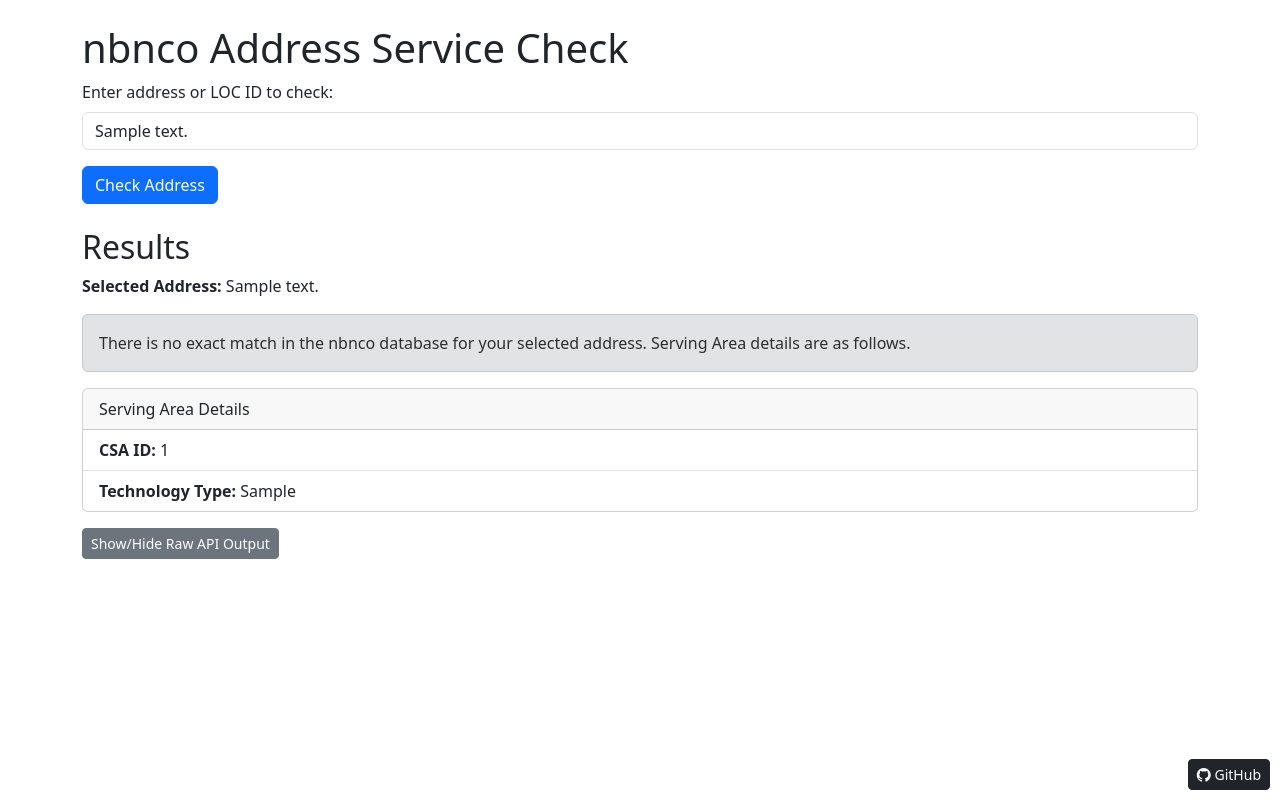
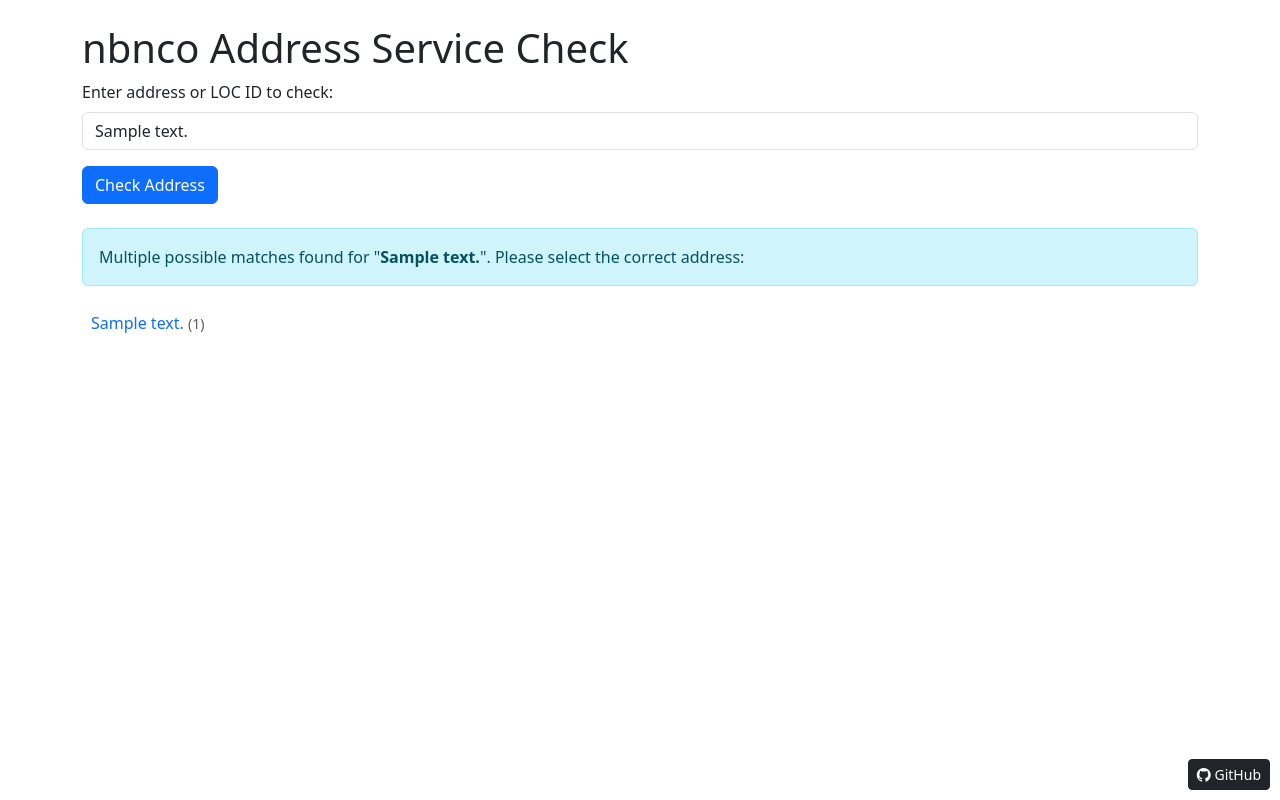
Before and after one commit to MattKobayashi/nbnchecker, a FastAPI app: template templates/index.html in a window 1280 px wide. Run offline with FastAPI, Linux system fonts and the light colour scheme; the template is opened without the code that fills it: most values are stand-ins (such as "Sample title", 1, 10 or a date in 2020).

Commit message:
feat: Handle multiple address suggestions from autocomplete

```diff
--- a/main.py
+++ b/main.py
@@ -3,6 +3,7 @@ import uvicorn
 import json
 from requests import get
 from fastapi import FastAPI, Request, Form
+from typing import Optional
 from fastapi.responses import HTMLResponse
 from fastapi.templating import Jinja2Templates
 #from fastapi.staticfiles import StaticFiles
@@ -18,9 +19,10 @@ async def read_root(request: Request):
     return templates.TemplateResponse("index.html", {"request": request})
 
 @app.post("/", response_class=HTMLResponse)
-async def check_address(request: Request, address: str = Form(...)):
+async def check_address(request: Request, address: str = Form(...), loc_id_selected: Optional[str] = Form(None)):
     """Handles form submission, calls NBN APIs directly, and renders results."""
     context = {"request": request, "address_input": address}
+    suggestions_list = None
     error_message = None
     results_data = None
     address_raw_json = None
@@ -33,32 +35,57 @@ async def check_address(request: Request, address: str = Form(...)):
     search_input = address.strip()
 
     try:
-        # Check if the input looks like a LOC ID
-        if search_input.upper().startswith("LOC"):
-            print(f"Detected LOC ID search: {search_input}")
-            loc_id = search_input.upper()
-            is_loc_id_search = True
-            selected_address = f"Direct Lookup for {loc_id}"
+        if loc_id_selected:
+            print(f"LOC ID selected by user: {loc_id_selected}")
+            loc_id = loc_id_selected.strip().upper()
+            # Ensure it still looks like a LOC ID before proceeding
+            if loc_id.startswith("LOC"):
+                is_loc_id_search = True # Treat it like a direct LOC ID search now
+                # Use the original address input for display consistency if needed,
+                # but the primary identifier is loc_id
+                selected_address = f"Selected: {loc_id}" # Placeholder, might get updated from details
+            else:
+                # Invalid LOC ID selected somehow? Error out.
+                error_message = f"Invalid LOC ID format selected: {loc_id_selected}"
+                loc_id = None # Prevent details lookup
         else:
-            # Step 1: Query the address using autocomplete
-            print(f"Performing address search for: {search_input}")
-            address_api_url = f"https://places.nbnco.net.au/places/v1/autocomplete?query={search_input}"
-            address_response = get(address_api_url, headers={"Referer": "https://www.nbnco.com.au"})
-            address_response.raise_for_status()
-            address_raw_json = address_response.json()
+            # No specific LOC ID selected, proceed with input check (address or direct LOC ID)
+            # Check if the input looks like a LOC ID
+            if search_input.upper().startswith("LOC"):
+                print(f"Detected LOC ID search: {search_input}")
+                loc_id = search_input.upper()
+                is_loc_id_search = True
+                selected_address = f"Direct Lookup for {loc_id}"
+            else:
+                # Input is an address, perform autocomplete lookup
+                print(f"Performing address search for: {search_input}")
+                address_api_url = f"https://places.nbnco.net.au/places/v1/autocomplete?query={search_input}"
+                address_response = get(address_api_url, headers={"Referer": "https://www.nbnco.com.au"})
+                address_response.raise_for_status()
+                address_raw_json = address_response.json()
 
-            valid_address_result = False
-            if "suggestions" in address_raw_json and len(address_raw_json["suggestions"]) > 0:
-                first_suggestion = address_raw_json["suggestions"][0]
-                if first_suggestion.get("id", "").startswith("LOC"):
+                # Filter suggestions to only include valid ones (starting with LOC)
+                valid_suggestions = [
+                    s for s in address_raw_json.get("suggestions", [])
+                    if s.get("id", "").startswith("LOC")
+                ]
+
+                if len(valid_suggestions) == 0:
+                    error_message = "There are no valid matches for this address. Please check your input and try again."
+                    loc_id = None
+                elif len(valid_suggestions) == 1:
+                    # Only one valid suggestion, proceed as before
+                    first_suggestion = valid_suggestions[0]
                     loc_id = first_suggestion["id"]
                     selected_address = first_suggestion.get("formattedAddress")
-                    valid_address_result = True
-
-            if not valid_address_result:
-                error_message = "There are no valid matches for this address. Please check your input and try again."
-                loc_id = None
-        if loc_id:
+                    print(f"Single valid suggestion found: {loc_id}")
+                else:
+                    # Multiple valid suggestions found
+                    print(f"Multiple valid suggestions found: {len(valid_suggestions)}")
+                    suggestions_list = valid_suggestions
+                    loc_id = None # Don't proceed to details yet, wait for user selection
+                    # Keep address_raw_json for potential display if needed
+        if loc_id and not suggestions_list:
             # Step 2: Get location details using the locID
             print(f"Fetching details for LOC ID: {loc_id}")
             details_api_url = f"https://places.nbnco.net.au/places/v2/details/{loc_id}"
@@ -100,7 +127,7 @@ async def check_address(request: Request, address: str = Form(...)):
                     "address_raw_json": json.dumps(address_raw_json, indent=2) if address_raw_json else None,
                     "details_raw_json": json.dumps(details_raw_json, indent=2) if details_raw_json else None
                 }
-        elif not is_loc_id_search and not error_message:
+        elif not is_loc_id_search and not error_message and not suggestions_list and not loc_id_selected:
             error_message = "Failed to determine LOC ID from the provided address."
 
     except Exception as e:
@@ -112,6 +139,7 @@ async def check_address(request: Request, address: str = Form(...)):
 
     context["error_message"] = error_message
     context["results"] = results_data
+    context["suggestions_list"] = suggestions_list
 
     return templates.TemplateResponse("index.html", context)
 
--- a/templates/index.html
+++ b/templates/index.html
@@ -22,7 +22,25 @@
                 {{ error_message }}
             </div>
         {% endif %}
-        {% if results %}
+        {% if suggestions_list %}
+            <div class="alert alert-info" role="alert">
+                Multiple possible matches found for "<strong>{{ address_input }}</strong>". Please select the correct address:
+            </div>
+            <div class="list-group mb-4">
+                {% for suggestion in suggestions_list %}
+                    {# Each suggestion is a mini-form submitting the chosen LOC ID #}
+                    <form action="/" method="post" class="list-group-item list-group-item-action p-0 m-0 border-0">
+                        {# Hidden inputs to pass back the chosen LOC ID and original search term #}
+                        <input type="hidden" name="loc_id_selected" value="{{ suggestion.id }}">
+                        <input type="hidden" name="address" value="{{ address_input }}">
+                        {# Style the button to look like a list item link #}
+                        <button type="submit" class="btn btn-link text-start w-100 p-2 text-decoration-none">
+                            {{ suggestion.formattedAddress }} <small class="text-muted">({{ suggestion.id }})</small>
+                        </button>
+                    </form>
+                {% endfor %}
+            </div>
+        {% elif results %}
             <h2>Results</h2>
             <p><strong>Selected Address:</strong> {{ results.selectedAddress }}</p>
             {% if results.loc_details.exactMatch %}
```
Also changed, not shown: tests/test_main.py (+134 -1 lines).
